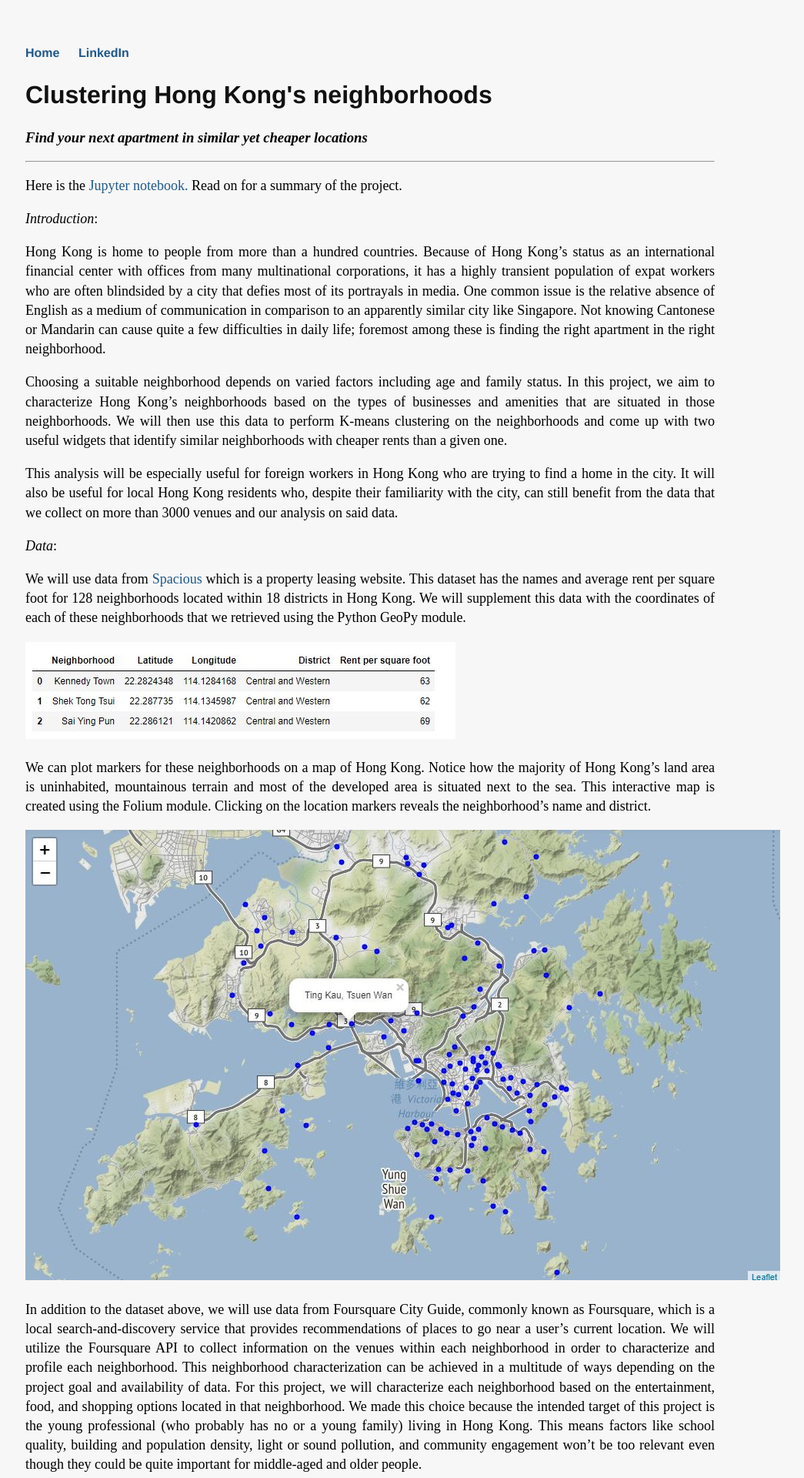
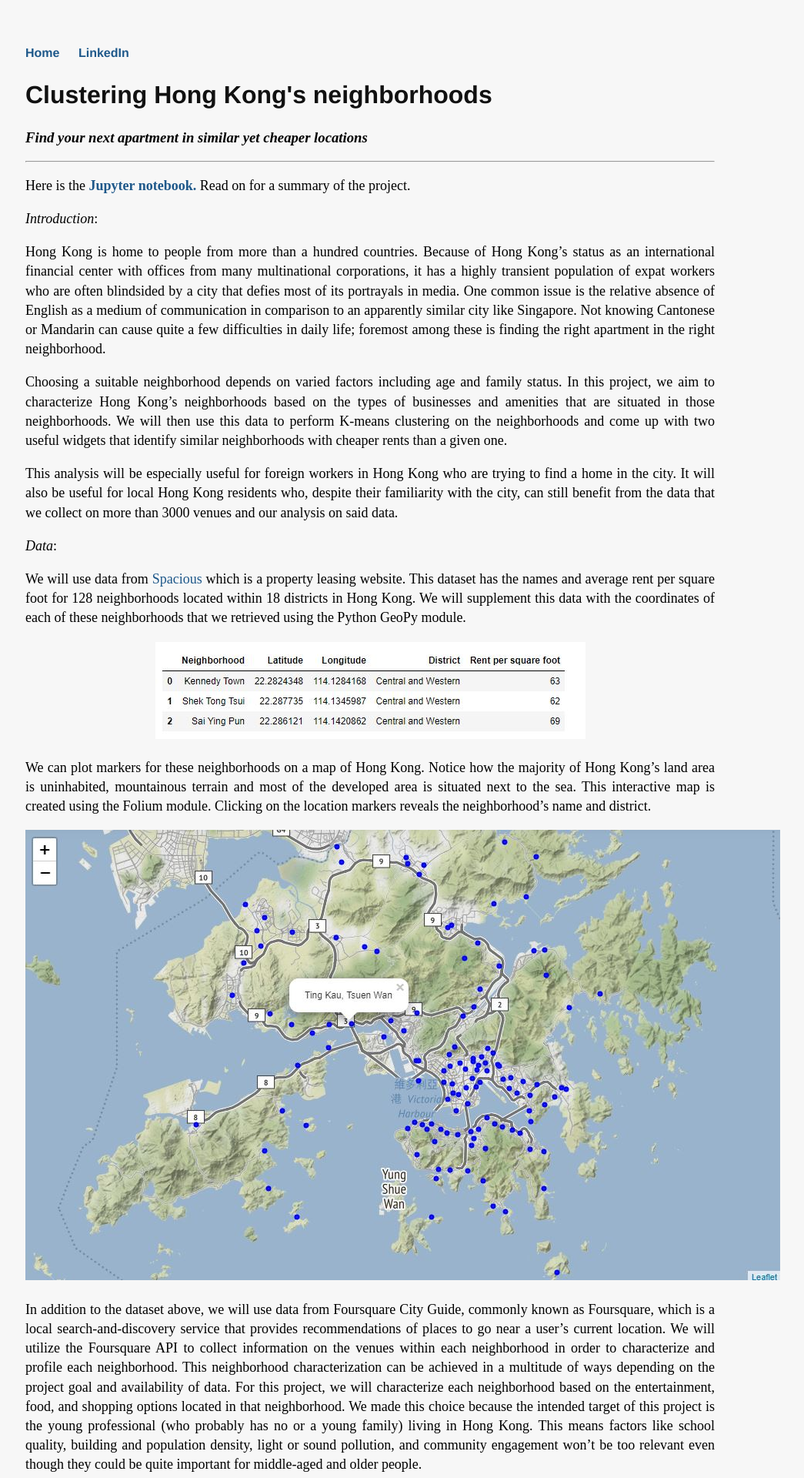
Before and after one commit to h2kh/h2kh.github.io, a Jekyll site: the page built from _posts/2019-06-07-Neighborhood-clustering.md, in a window 1280 px wide. Shown: the top 1920 px of the page at 77% size, without its empty margins (159-1204 px from the left). Built offline with Jekyll 4.4.1, drawn with Linux system fonts in a browser that asks for light colours.

Commit message:
Update 2019-06-07-Neighborhood-clustering.md

```diff
--- a/_posts/2019-06-07-Neighborhood-clustering.md
+++ b/_posts/2019-06-07-Neighborhood-clustering.md
@@ -6,7 +6,7 @@ nottableau: 'true'
 
 ### *Find your next apartment in similar yet cheaper locations*
 ---------
-Here is the [Jupyter notebook.](https://nbviewer.jupyter.org/github/h2kh/Hong-Kong-neighborhood-clustering/blob/master/Hong%20Kong%20neighborhoods.ipynb) Read on for a summary of the project.
+Here is the **[Jupyter notebook.](https://nbviewer.jupyter.org/github/h2kh/Hong-Kong-neighborhood-clustering/blob/master/Hong%20Kong%20neighborhoods.ipynb)** Read on for a summary of the project.
 
 
 _Introduction_:
@@ -22,39 +22,51 @@ _Data_:
 
 We will use data from [Spacious](https://www.spacious.hk/en/hong-kong) which is a property leasing website. This dataset has the names and average rent per square foot for 128 neighborhoods located within 18 districts in Hong Kong. We will supplement this data with the coordinates of each of these neighborhoods that we retrieved using the Python GeoPy module.
 
-![alt text](/assets/Capture.JPG)
+{:refdef: style="text-align: center;"}
+![Dashboard snapshot]({{ site.baseimg }}/assets/Capture.JPG)
+{: refdef}
 
 We can plot markers for these neighborhoods on a map of Hong Kong. Notice how the majority of Hong Kong's land area is uninhabited, mountainous terrain and most of the developed area is situated next to the sea. This interactive map is created using the Folium module. Clicking on the location markers reveals the neighborhood's name and district.
 
-![alt text](/assets/map1.JPG)
-
+{:refdef: style="text-align: center;"}
+![Dashboard snapshot]({{ site.baseimg }}/assets/map1.JPG)
+{: refdef}
 
 In addition to the dataset above, we will use data from Foursquare City Guide, commonly known as Foursquare, which is a local search-and-discovery service that provides recommendations of places to go near a user's current location. We will utilize the Foursquare API to collect information on the venues within each neighborhood in order to characterize and profile each neighborhood. This neighborhood characterization can be achieved in a multitude of ways depending on the project goal and availability of data. For this project, we will characterize each neighborhood based on the entertainment, food, and shopping options located in that neighborhood. We made this choice because the intended target of this project is the young professional (who probably has no or a young family) living in Hong Kong. This means factors like school quality, building and population density, light or sound pollution, and community engagement won't be too relevant even though they could be quite important for middle-aged and older people.
 
 The data returned by Foursquare, after cleaning and processing, looks like this with each row giving information on a venue and its category/type. In total, we have information on 3034 venues from 257 different categories.
 
-![alt text](/assets/Capture1.JPG)
-
+{:refdef: style="text-align: center;"}
+![Dashboard snapshot]({{ site.baseimg }}/assets/Capture1.JPG)
+{: refdef}
 
 _Methodology_:
 
 For exploratory data analysis, we start by analyzing the variable rent per square foot. The histogram below shows that the distribution is skewed to the right with the median falling in the HKD40 to HKD50 range.
 
-![alt text](/assets/Capture3.JPG)
+{:refdef: style="text-align: center;"}
+![Dashboard snapshot]({{ site.baseimg }}/assets/Capture3.JPG)
+{: refdef}
 
 In the histogram below, we can see that the Foursquare data returned less than 10 venues for around 40 neighborhoods. While this probably indicates that these neighborhoods are secluded and residential, it could also suggest that more data is needed. This can be focused on in future iterations of this project. Also, there are 5 neighborhoods for which no results (i.e. venues) were returned from FourSquare. These neighborhoods have accordingly not been included in the following analysis.
 
-![alt text](/assets/Capture2.JPG)
+{:refdef: style="text-align: center;"}
+![Dashboard snapshot]({{ site.baseimg }}/assets/Capture2.JPG)
+{: refdef}
 
 Then, we start to transform our data to get it ready for the K-means clustering algorithm. We create indicator variables for all of our categories, group the rows by neighborhood and then standardize them to get, for every neighborhood, the proportion of venues in each category. These steps help us get the data in a form that's easier to understand and enable us to develop a rough profile of each neighborhood.
 
-![alt text](/assets/Capture5.JPG)
+{:refdef: style="text-align: center;"}
+![Dashboard snapshot]({{ site.baseimg }}/assets/Capture5.JPG)
+{: refdef}
 
 We have successfully characterized each neighborhood by using the data from Foursquare. This means we can get to the most interesting part (at least for me) of the project, data modeling.
 
 First, we're going to run the K-means clustering algorithm for a range of cluster values in order to estimate the optimal number of clusters. In order to choose the optimal number of clusters, we can use a basic heuristic called the 'elbow method' which suggests that we should pick that number of clusters beyond which there is minimal improvement (i.e. decrease) in the cost function (the average squared distance from each point to cluster centroid). This would appear as a sudden decrease in the slope of the scatter plot above (i.e. an elbow in the plot). Based on the scatter plot below, we will opt for 10 clusters for the rest of this project.
 
-![alt text](/assets/Capture6.JPG)
+{:refdef: style="text-align: center;"}
+![Dashboard snapshot]({{ site.baseimg }}/assets/Capture6.JPG)
+{: refdef}
 
 After running the K-means algorithm once more using K=10, we assign cluster labels 0 to 9 to 122 neighborhoods. We dropped five neighborhoods earlier because Foursquare didn't return any data on venues in those neighborhoods. These neighborhoods are assigned with the label 10 as a placeholder until better/more data becomes available.
 
@@ -63,11 +75,15 @@ _Results_:
 
 We will now plot markers for all the neighborhoods on a map of Hong Kong with each marker colored according to its assigned cluster. Clicking on a marker will show you the neighborhood's name and cluster label.
 
-![alt text](/assets/map2.JPG)
+{:refdef: style="text-align: center;"}
+![Dashboard snapshot]({{ site.baseimg }}/assets/map2.JPG)
+{: refdef}
 
 We can now examine any cluster that interests us and determine the discriminating venue categories that distinguish that cluster. Based on the defining categories, you can come up with a general profile of the cluster. For example, neighborhoods with cluster label 0 have a lot of Chinese restaurants. In the absence of data on neighborhood demographics, one can deduce that these neighborhoods are more popular among Hong Kong locals.
 
-![alt text](/assets/Capture7.JPG)
+{:refdef: style="text-align: center;"}
+![Dashboard snapshot]({{ site.baseimg }}/assets/Capture7.JPG)
+{: refdef}
 
 Cluster 3 appears to include neighborhoods that have a mix of local and non-local locations. Such informations points to the possibility of these neighborhoods having more diverse populations and locations than Cluster 0 which was described above. Similar analysis can be done for all the other clusters as well.
 
@@ -87,6 +103,8 @@ In the table above, we can see that clusters 2 and 3 are the most common. Some c
 
 Based on my experience from living in Hong Kong for more than 6 years, I believe the clusters which include only one neighborhood are justified because of their unique locations and surroundings. Skeptical readers might wish to find on the map these unique neighborhoods to assuage any doubts.
 
-![alt text](/assets/Capture8.JPG)
+{:refdef: style="text-align: center;"}
+![Dashboard snapshot]({{ site.baseimg }}/assets/Capture8.JPG)
+{: refdef}
 
 Our analysis can be improved over time as the quality and quantity of data increases. Other variables that characterize a neighborhood such as population demographics, population density, crime statistics, etc., could be incorporated in a future analysis of the subject. Data from Google Maps on venues in each neighborhood is a promising option to complement the Foursquare data that we have now. Also, dynamic updating of our data on average rent prices from an online portal would be a more robust option than the static dataset that we are using now.
```
